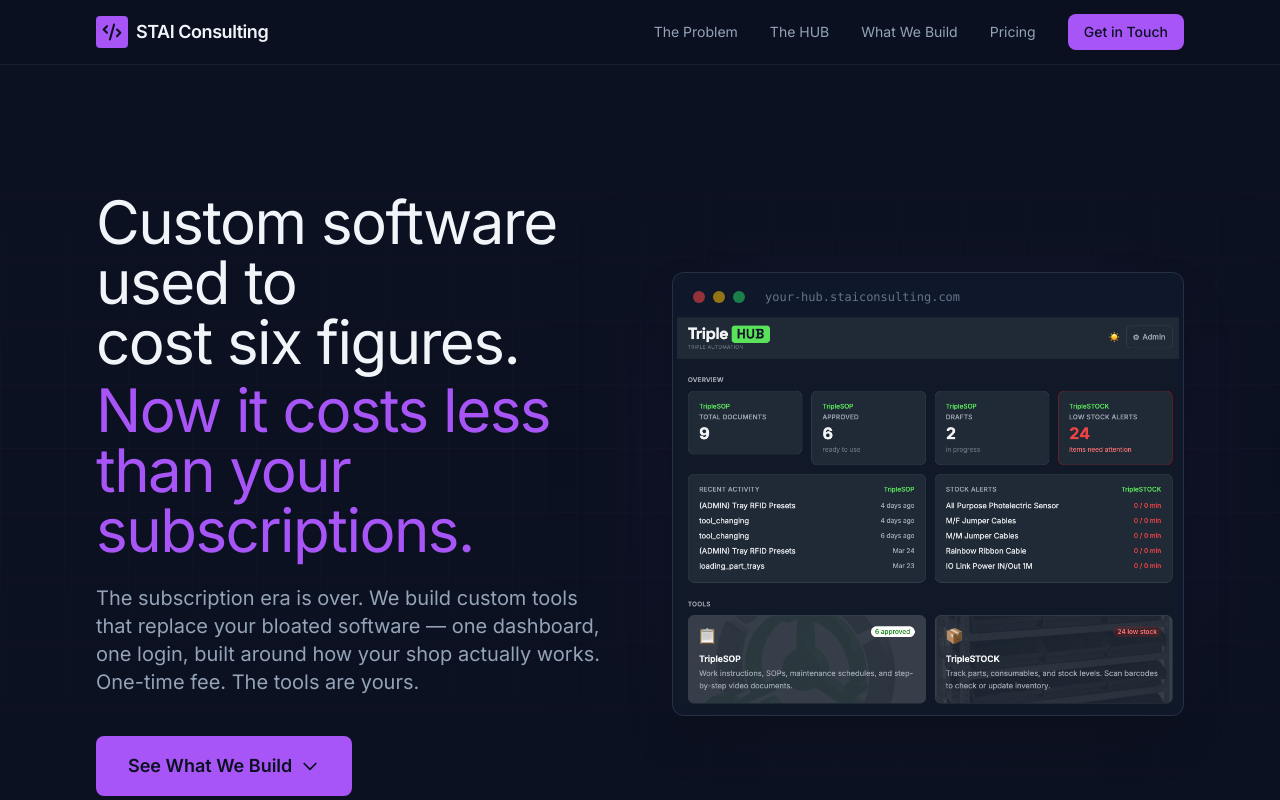
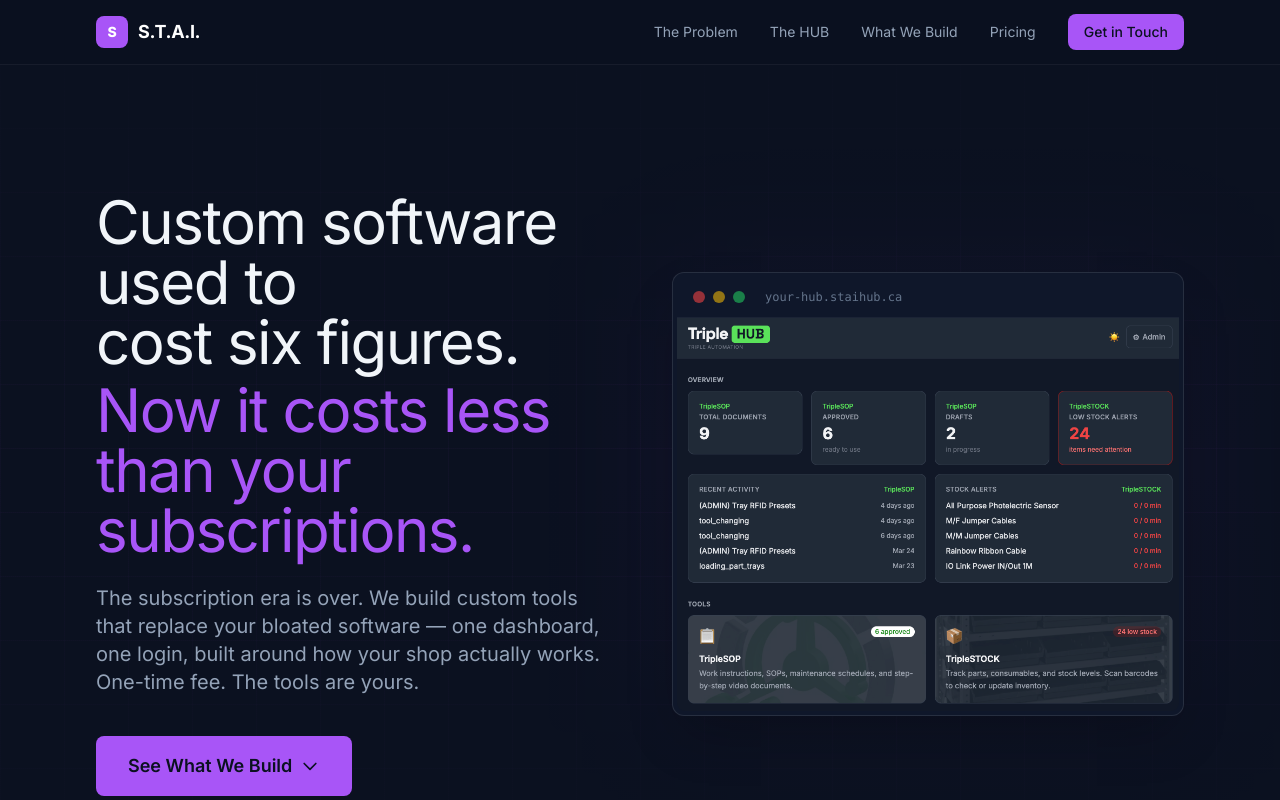
Before and after one commit to BrendanStempski/stai-consulting-website, a website: page index.html in a window 1280 px wide. Shown: the top 800 px of the page. Drawn offline with nearby package versions, Linux system fonts and the light colour scheme.

Commit message:
Rebrand: STAI Consulting → S.T.A.I. with new logo format, update all references

```diff
--- a/index.html
+++ b/index.html
@@ -3,11 +3,11 @@
 <head>
   <meta charset="UTF-8">
   <meta name="viewport" content="width=device-width, initial-scale=1.0">
-  <title>STAI Consulting — Custom Software for Shops That Build Real Things</title>
+  <title>S.T.A.I. — Custom Software for Shops That Build Real Things</title>
   <meta name="description" content="We replace expensive, bloated subscription software with custom-built tools that actually fit how your shop operates. One dashboard. All your tools. Built for you.">
   <meta name="keywords" content="custom software, manufacturing tools, automation integrator software, shop management, HUB dashboard">
-  <meta name="author" content="STAI Consulting">
-  <meta property="og:title" content="STAI Consulting — Custom Software for Shops That Build Real Things">
+  <meta name="author" content="S.T.A.I.">
+  <meta property="og:title" content="S.T.A.I. — Custom Software for Shops That Build Real Things">
   <meta property="og:description" content="Replace $10K+/year software subscriptions with custom-built tools that cost less and work better.">
   <meta property="og:type" content="website">
   <link rel="preconnect" href="https://fonts.googleapis.com">
@@ -82,13 +82,11 @@
   <nav class="fixed top-0 left-0 right-0 z-50 bg-navy-950/80 backdrop-blur-md border-b border-white/5">
     <div class="max-w-6xl mx-auto px-4 sm:px-6 lg:px-8">
       <div class="flex items-center justify-between h-16">
-        <a href="#" class="flex items-center gap-2 cursor-pointer">
-          <div class="w-8 h-8 bg-accent rounded flex items-center justify-center">
-            <svg class="w-5 h-5 text-navy-950" fill="none" viewBox="0 0 24 24" stroke="currentColor" stroke-width="2.5">
-              <path stroke-linecap="round" stroke-linejoin="round" d="M6 13L2 9l4-4m12 12l4-4-4-4M14.5 3l-5 18" />
-            </svg>
+        <a href="#" class="flex items-center gap-2.5 cursor-pointer">
+          <div class="w-8 h-8 bg-accent rounded-lg flex items-center justify-center">
+            <span class="text-sm font-extrabold text-white leading-none">S</span>
           </div>
-          <span class="text-lg font-semibold tracking-tight">STAI Consulting</span>
+          <span class="text-lg font-bold tracking-tight text-white" style="letter-spacing: -0.02em;">S.T.A.I.</span>
         </a>
         <div class="hidden md:flex items-center gap-8 text-sm text-slate-400">
           <a href="#problem" class="hover:text-slate-100 transition-colors duration-200 cursor-pointer">The Problem</a>
@@ -147,7 +145,7 @@
                 <div class="w-3 h-3 rounded-full bg-red-500/60"></div>
                 <div class="w-3 h-3 rounded-full bg-yellow-500/60"></div>
                 <div class="w-3 h-3 rounded-full bg-green-500/60"></div>
-                <span class="ml-3 text-xs text-slate-500 font-mono">your-hub.staiconsulting.com</span>
+                <span class="ml-3 text-xs text-slate-500 font-mono">your-hub.staihub.ca</span>
               </div>
               <img src="triplehub-dashboard.png" alt="The HUB dashboard — unified tools for your shop" class="w-full h-auto block rounded-b-lg">
             </div>
@@ -266,7 +264,7 @@
           <p class="mt-3 text-xs text-accent font-medium">No more spreadsheet inventory</p>
         </a>
 
-        <!-- TripleCAL — LIVE -->
+        <!-- STAI CAL — LIVE -->
         <a href="use-cases.html" class="reveal bg-navy-900 rounded-xl p-6 border border-accent/20 relative group hover:border-accent/40 transition-colors duration-200 cursor-pointer block">
           <div class="absolute top-4 right-4">
             <span class="inline-flex items-center gap-1.5 px-2.5 py-1 bg-green-500/10 text-green-400 text-xs font-medium rounded-full">
@@ -279,7 +277,7 @@
               <path stroke-linecap="round" stroke-linejoin="round" d="M6.75 3v2.25M17.25 3v2.25M3 18.75V7.5a2.25 2.25 0 012.25-2.25h13.5A2.25 2.25 0 0121 7.5v11.25m-18 0A2.25 2.25 0 005.25 21h13.5A2.25 2.25 0 0021 18.75m-18 0v-7.5A2.25 2.25 0 015.25 9h13.5A2.25 2.25 0 0121 11.25v7.5" />
             </svg>
           </div>
-          <h3 class="mt-4 text-lg font-semibold">TripleCAL</h3>
+          <h3 class="mt-4 text-lg font-semibold">STAI CAL</h3>
           <p class="mt-2 text-sm text-slate-400 leading-relaxed">
             Long-term planning calendar with auto-notifications and Outlook sync. Built in a single day.
           </p>
@@ -366,7 +364,7 @@
         </h2>
         <div class="mt-8 text-lg text-slate-400 leading-relaxed space-y-4">
           <p>
-            STAI Consulting was started by a robotics technician who programs cobots, machines fixtures, and debugs automation cells for a living. He saw the same problem in every shop he worked in: expensive software that didn't fit, manual processes that should be automated, and good operators wasting time on bad tools.
+            S.T.A.I. was started by a robotics technician who programs cobots, machines fixtures, and debugs automation cells for a living. He saw the same problem in every shop he worked in: expensive software that didn't fit, manual processes that should be automated, and good operators wasting time on bad tools.
           </p>
           <p>
             So he built something better. First for his own shop. Then for others.
@@ -564,7 +562,7 @@
               <svg class="w-5 h-5 text-accent" fill="none" viewBox="0 0 24 24" stroke="currentColor" stroke-width="1.5">
                 <path stroke-linecap="round" stroke-linejoin="round" d="M21.75 6.75v10.5a2.25 2.25 0 01-2.25 2.25h-15a2.25 2.25 0 01-2.25-2.25V6.75m19.5 0A2.25 2.25 0 0019.5 4.5h-15a2.25 2.25 0 00-2.25 2.25m19.5 0v.243a2.25 2.25 0 01-1.07 1.916l-7.5 4.615a2.25 2.25 0 01-2.36 0L3.32 8.91a2.25 2.25 0 01-1.07-1.916V6.75" />
               </svg>
-              <a href="mailto:hello@staiconsulting.com" class="hover:text-accent transition-colors duration-200 cursor-pointer">hello@staiconsulting.com</a>
+              <a href="mailto:hello@staihub.ca" class="hover:text-accent transition-colors duration-200 cursor-pointer">hello@staihub.ca</a>
             </div>
             <div class="flex items-center gap-3 text-slate-400">
               <svg class="w-5 h-5 text-accent" fill="none" viewBox="0 0 24 24" stroke="currentColor" stroke-width="1.5">
@@ -619,12 +617,11 @@
         <div class="flex items-center gap-2">
           <div class="w-6 h-6 bg-accent rounded flex items-center justify-center">
             <svg class="w-3.5 h-3.5 text-navy-950" fill="none" viewBox="0 0 24 24" stroke="currentColor" stroke-width="2.5">
-              <path stroke-linecap="round" stroke-linejoin="round" d="M6 13L2 9l4-4m12 12l4-4-4-4M14.5 3l-5 18" />
             </svg>
           </div>
-          <span class="text-sm font-medium">STAI Consulting</span>
+          <span class="text-sm font-bold text-white" style="letter-spacing: -0.02em;">S.T.A.I.</span>
         </div>
-        <p class="text-sm text-slate-600">&copy; 2025 STAI Consulting. Ontario, Canada.</p>
+        <p class="text-sm text-slate-600">&copy; 2025 S.T.A.I. Ontario, Canada.</p>
       </div>
     </div>
   </footer>
```
Also changed, not shown: use-cases.html (+10 -13 lines).
